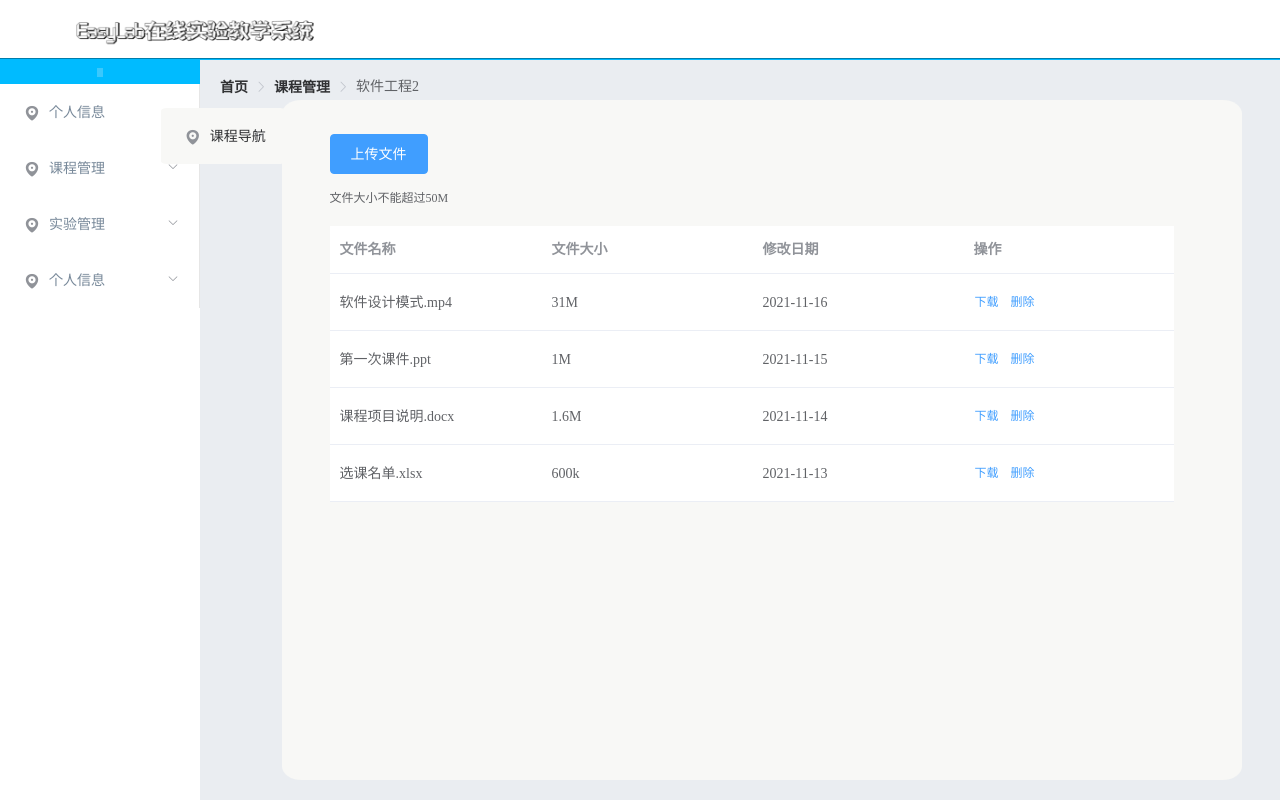
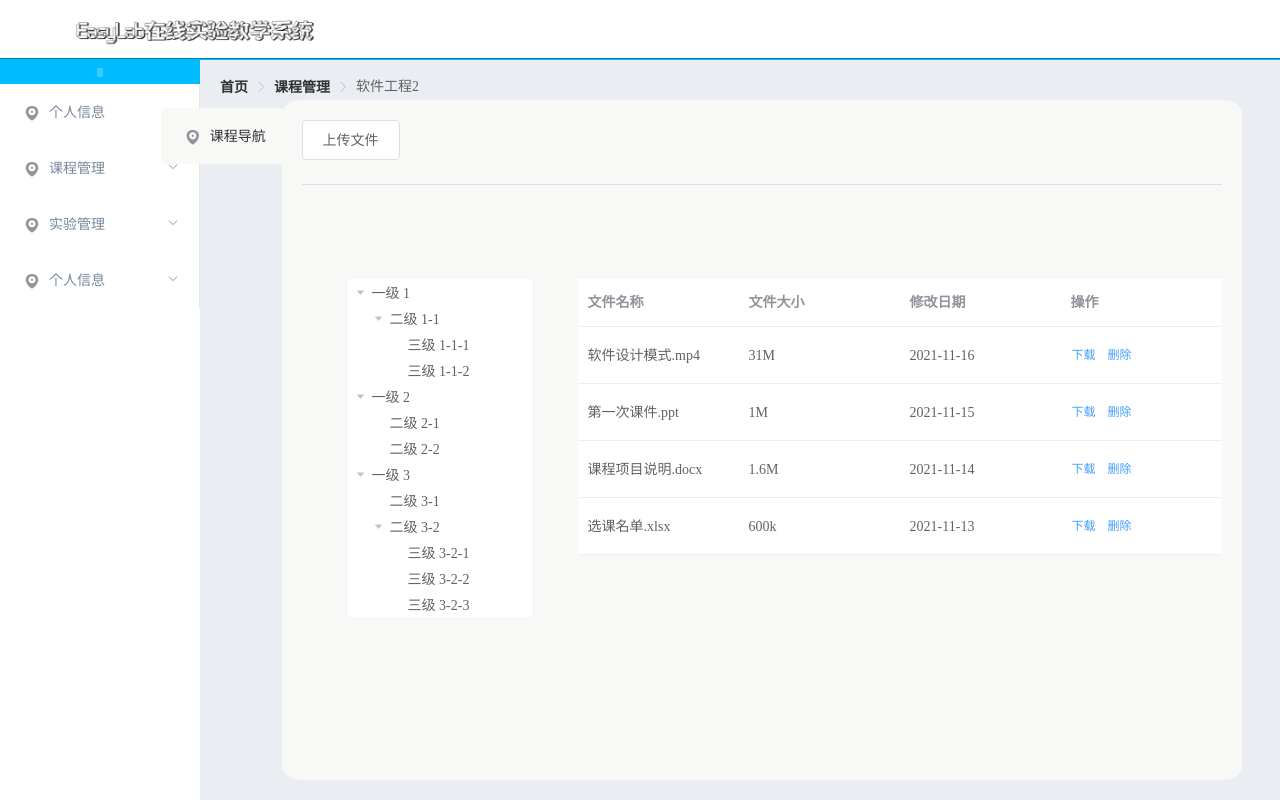
Before and after one commit to Mocha259/EasyLab-fronter, a Vue app: page /Course-Documents in a window 1280 px wide. Built offline with nearby package versions, Linux system fonts and the light colour scheme; sample sign-in values are in the browser's storage.

Commit message:
提交一下，备份一下

```diff
--- a/src/components/Courses/CourseInfo/FileManage.vue
+++ b/src/components/Courses/CourseInfo/FileManage.vue
@@ -1,17 +1,51 @@
 <template>
     <div>
-         <el-upload
+        <el-button @click="openDialog">上传文件</el-button>
+        <el-divider></el-divider>
+        <el-dialog title="上传" :visible.sync="dialogOfUpload" width="25%" style="text-align: center;">
+            <el-upload class="upload-demo" action="#" drag multiple :headers="headers" :auto-upload="false"
+                :file-list="fileList" :on-change="handleChange">
+                <i class="el-icon-upload"></i>
+                <div class="el-upload__text">将文件拖到此处，或<em>点击上传</em></div>
+                <!-- <div class="el-upload__tip" slot="tip">上传Excel格式文件</div> -->
+            </el-upload>
+            <div slot="footer" class="dialog-footer">
+                <el-button @click="dialogOfUpload = false">取 消</el-button>
+                <el-button type="primary" @click="confirmUpload">上 传</el-button>
+            </div>
+        </el-dialog>
+
+        <!-- <el-upload
         ref="upload"
         class="upload-demo"
-        action="https://jsonplaceholder.typicode.com/posts/"
-       :on-success="handleAvatarSuccess"
-        :show-file-list="false">
+        :headers="headers"
+        action="#"
+        :show-file-list="false"
+        multiple
+        :auto-upload="false"
+        :on-change="handleChange">
             <el-button size="big" type="primary" class="upload-button">上传文件</el-button>
             <div slot="tip" class="el-upload__tip">文件大小不能超过50M</div>
         </el-upload>
-        <br>
-        <div>
-       <el-table :data="fileList">
+        <br>-->
+        <div class="left" style="float: left; width: 20%">
+            <el-tree
+                :data="data"
+                node-key="id"
+                default-expand-all
+                @node-drag-start="handleDragStart"
+                @node-drag-enter="handleDragEnter"
+                @node-drag-leave="handleDragLeave"
+                @node-drag-over="handleDragOver"
+                @node-drag-end="handleDragEnd"
+                @node-drop="handleDrop"
+                draggable
+                :allow-drop="allowDrop"
+                :allow-drag="allowDrag">
+            </el-tree>
+        </div>
+        <div class="right" style="float: right; width: 70%">
+            <el-table :data="existedFileList">
 
                 <el-table-column
                 fixed
@@ -47,7 +81,8 @@
                     <el-button type="text" size="small">删除</el-button>
                 </template>
                 </el-table-column>
-        </el-table></div>
+            </el-table>
+        </div>
 
 
     </div>
@@ -57,7 +92,11 @@
 export default {
     data() {
         return {
-            fileList: [{
+
+            dialogOfUpload: false,
+            headers: {},
+            fileList: [],
+            existedFileList: [{
             name: '软件设计模式.mp4',
             size: '31M',
             date: '2021-11-16',
@@ -74,19 +113,104 @@ export default {
             size: '600k',
             date: '2021-11-13',
             }],
-            // fileList: [],
-            dataForm: {
-                id: 0,
-                noticeId: '',
-                attachName: '',
-                attachUrl: '',
-                attachSize: '',
-                },
-            dataList: [],
-
+            data: [{
+                id: 1,
+                label: '一级 1',
+                children: [{
+                    id: 4,
+                    label: '二级 1-1',
+                    children: [{
+                    id: 9,
+                    label: '三级 1-1-1'
+                    }, {
+                    id: 10,
+                    label: '三级 1-1-2'
+                    }]
+                }]
+                }, {
+                id: 2,
+                label: '一级 2',
+                children: [{
+                    id: 5,
+                    label: '二级 2-1'
+                }, {
+                    id: 6,
+                    label: '二级 2-2'
+                }]
+                }, {
+                id: 3,
+                label: '一级 3',
+                children: [{
+                    id: 7,
+                    label: '二级 3-1'
+                }, {
+                    id: 8,
+                    label: '二级 3-2',
+                    children: [{
+                    id: 11,
+                    label: '三级 3-2-1'
+                    }, {
+                    id: 12,
+                    label: '三级 3-2-2'
+                    }, {
+                    id: 13,
+                    label: '三级 3-2-3'
+                    }]
+                }]
+                }],
         }
     },
     methods: {
+         handleDragStart(node, ev) {
+            console.log('drag start', node);
+        },
+        handleDragEnter(draggingNode, dropNode, ev) {
+            console.log('tree drag enter: ', dropNode.label);
+        },
+        handleDragLeave(draggingNode, dropNode, ev) {
+            console.log('tree drag leave: ', dropNode.label);
+        },
+        handleDragOver(draggingNode, dropNode, ev) {
+            console.log('tree drag over: ', dropNode.label);
+        },
+        handleDragEnd(draggingNode, dropNode, dropType, ev) {
+            console.log('tree drag end: ', dropNode && dropNode.label, dropType);
+        },
+        handleDrop(draggingNode, dropNode, dropType, ev) {
+            console.log('tree drop: ', dropNode.label, dropType);
+        },
+        allowDrop(draggingNode, dropNode, type) {
+            if (dropNode.data.label === '二级 3-1') {
+            return type !== 'inner';
+            } else {
+            return true;
+            }
+        },
+        allowDrag(draggingNode) {
+            return draggingNode.data.label.indexOf('三级 3-2-2') === -1;
+        },
+        openDialog(){
+            this.dialogOfUpload = true
+        },
+        handleChange(file, fileList) { //文件数量改变
+			this.fileList = fileList;
+		},
+        confirmUpload() { //确认上传
+            var param = new FormData();
+            this.fileList.forEach(
+                (val, index) => {
+                    param.append("file", val.raw);
+                }
+            );
+
+            this.$http.post("/export/upload", param).then(responce => {});
+
+            this.$message({
+                message: "上传成功！",
+                duration: 1000
+            });
+        },
+
         goto() {
             let link = document.getElementById("linkUrl");
             let fileName = "测试下载默认Excel"
@@ -116,11 +240,23 @@ export default {
 </script>
 
 <style lang="less" scoped>
+.left {
+    margin-top: 70px;
+    float: left;
+    margin-left: 5%;
+    width: 30%;
+}
+.right {
+    margin-top: 70px;
+    float: right;
+    width: 100%;
+}
 .el-table {
-    position: absolute;
-    left: 5%;
-    margin-top: 70px;
-    width: 88%;
+    // position: absolute;
+    // left: 5%;
+    // margin-top: 70px;
+    width: 100%;
+    float: right;
 }
 .el-table-column {
     width: 25%;
--- a/src/components/Welcome.vue
+++ b/src/components/Welcome.vue
@@ -1,7 +1,72 @@
 <template>
     <div>
-        <h3>
-            welcome
-        </h3>
+        <ul class="list">
+            <li
+                v-for="(item, index) in ulList"
+                :key="item.id"
+                :class="!index && play ? 'toUp' : ''"
+            >
+                {{ item.msg }}
+            </li>
+        </ul>
+
     </div>
 </template>
+
+<script>
+export default {
+  mounted() {
+    setInterval(this.startPlay, 2000)
+  },
+  data() {
+    return {
+      ulList: [
+        { msg: '这是第一条信息' },
+        { msg: '这是第二条信息' },
+        { msg: '这是第三条信息' },
+        { msg: '这是第四条信息' },
+        { msg: '这是第五条信息' },
+        { msg: '这是第六条信息' },
+        { msg: '这是第七条信息' },
+        { msg: '这是第八条信息' },
+        { msg: '这是第九条信息' },
+        { msg: '这是第十条信息' }
+      ],
+      play: false
+    }
+  },
+  methods: {
+    startPlay() {
+      let that = this
+      that.play = true //开始播放
+      setTimeout(() => {
+        that.ulList.push(that.ulList[0]) //将第一条数据塞到最后一个
+        that.ulList.shift() //删除第一条数据
+        that.play = false //暂停播放
+      }, 500)
+    }
+  }
+}
+</script>
+
+<style lang="less" scoped>
+.toUp {
+  margin-top: -40px;
+  transition: all 0.5s;
+}
+
+.list {
+  list-style: none;
+  width: 200px;
+  text-align: center;
+  overflow: hidden;
+  height: 40px;
+  padding: 0;
+  margin: 0;
+}
+li {
+  text-align: left;
+  height: 40px;
+  line-height: 40px;
+}
+</style>
```
Lines whose indentation alone changed are shown as unchanged.
